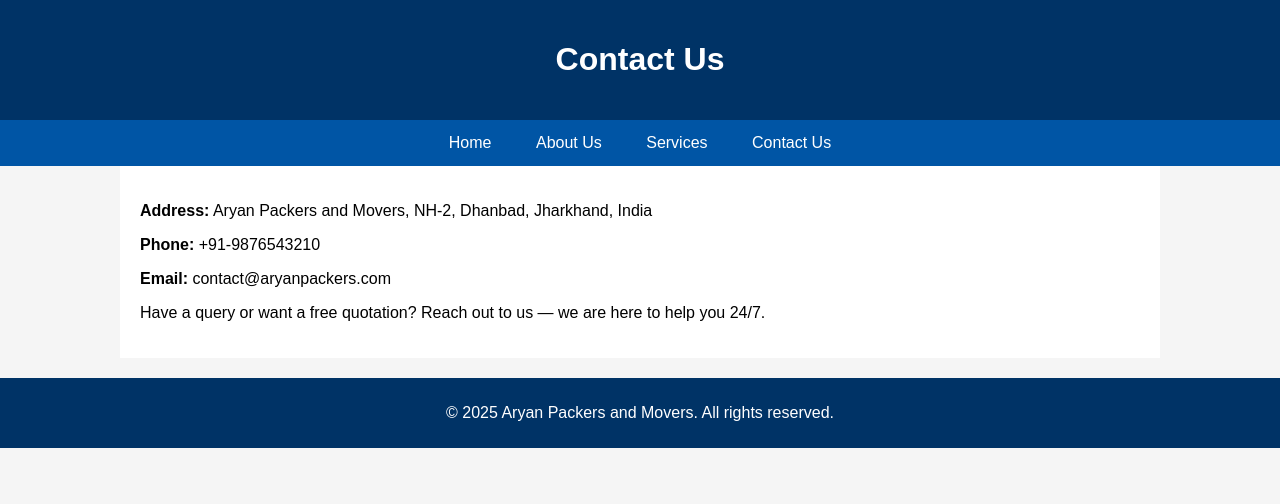
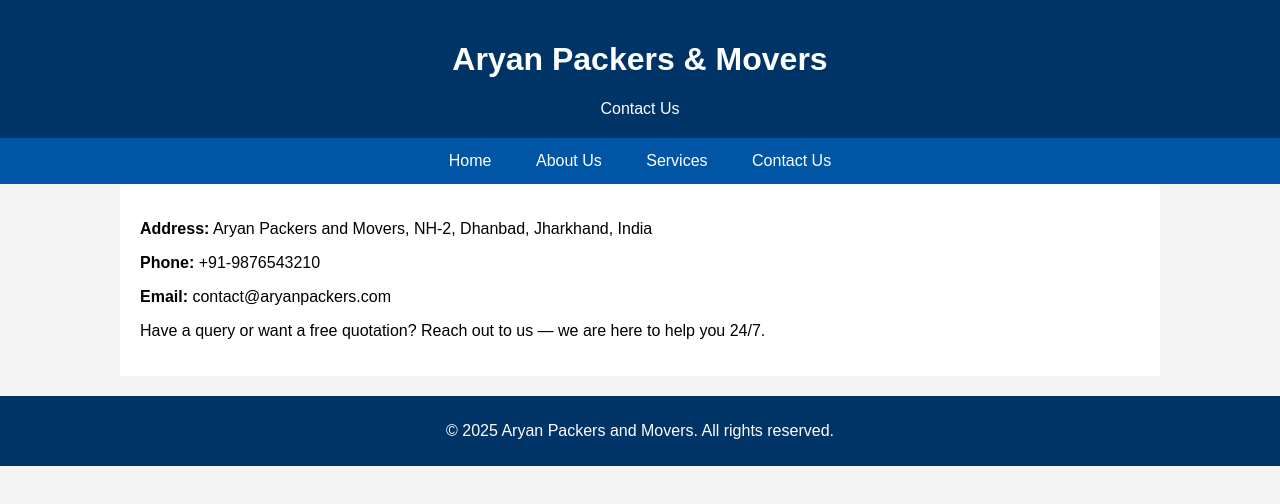
Before and after one commit to arsi8846/aryan-packers-site, a plain HTML site: page contact.html in a window 1280 px wide. Drawn offline with Linux system fonts and the light colour scheme.

Commit message:
Update contact.html

```diff
--- a/contact.html
+++ b/contact.html
@@ -8,7 +8,7 @@
 </head>
 <body>
     <header>
-        <h1>Contact Us</h1>
+        <h1 class="logo">Aryan <span>Packers & Movers</span></h1>Contact Us</h1>
     </header>
     <nav>
         <a href="index.html">Home</a>
```
